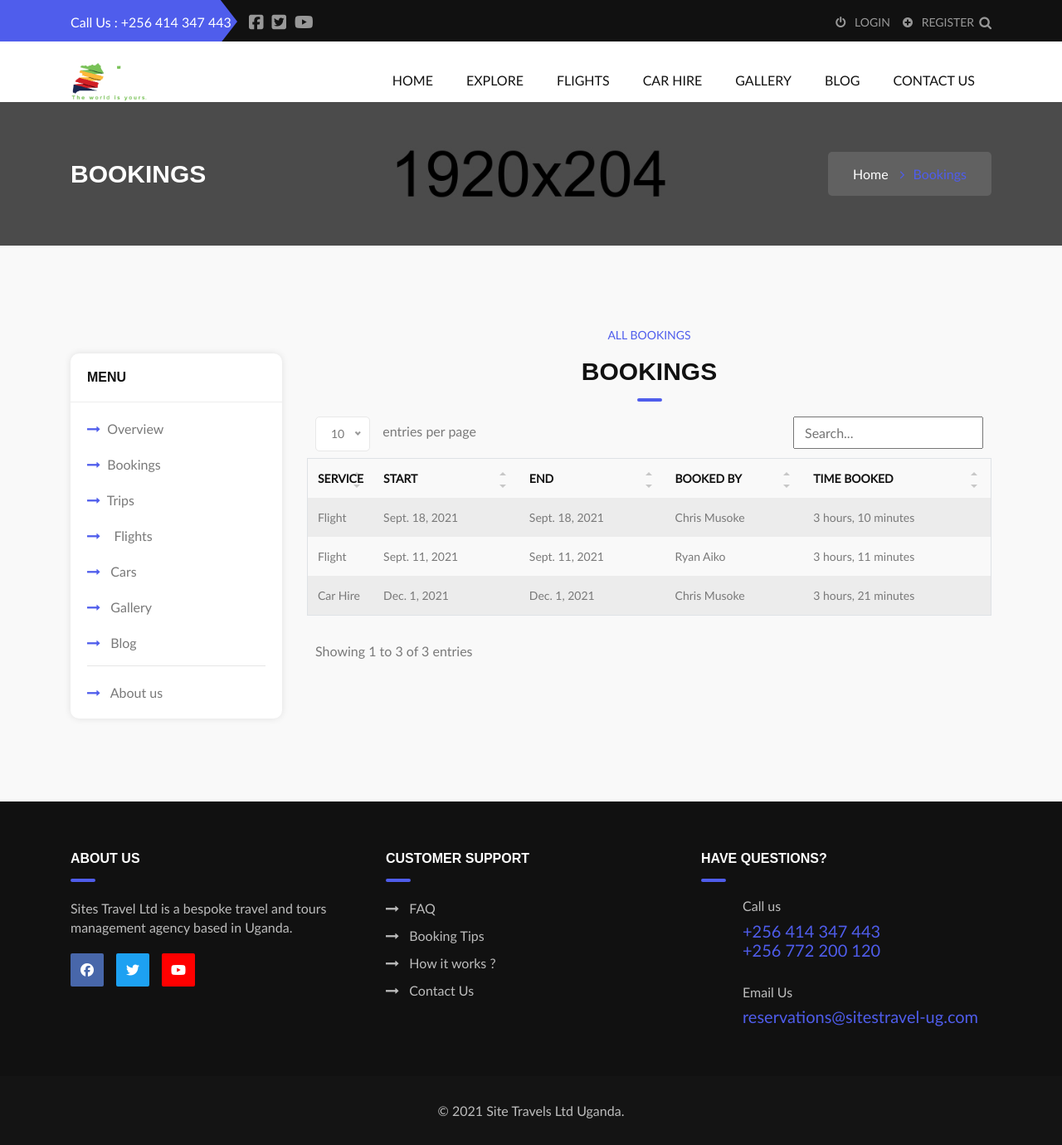
After one commit to munguriek/sites-travel, a Django app: page /bookings in a window 1280 px wide. The commit adds this page. Shown: the whole page at 83% size. Run offline with Django 3.2, Linux system fonts and the light colour scheme; data comes from the database, SQL or seed files in the repository; both versions use the stored data as it was after the commit; some libraries are stand-ins or nearby versions; some web fonts are replaced.

```diff
--- a/backend/myapp/forms.py
+++ b/backend/myapp/forms.py
@@ -98,7 +98,7 @@ class BookingForm(forms.ModelForm):
     class Meta:
         model = Booking
         fields = '__all__'
-        exclude = ('id', )
+        exclude = ('time_booked',)
 
 
 
@@ -121,7 +121,7 @@ class GoupTripBookingForm(forms.ModelForm):
     class Meta:
         model = Booking
         fields = '__all__'
-        exclude = ('id', 'car_hire', 'flight', 'flight_type', 'departure_date', 'adults', 'children', 'infants')
+        exclude = ('time_booked', 'car_hire', 'flight', 'flight_type', 'departure_date', 'adults', 'children', 'infants')
 
 
 class FlightBookingForm(forms.ModelForm):
@@ -139,7 +139,7 @@ class FlightBookingForm(forms.ModelForm):
     class Meta:
         model = Booking
         fields = '__all__'
-        exclude = ('trip', 'car_hire', 'pickup', 'dropoff', )
+        exclude = ('time_booked', 'trip', 'car_hire', 'pickup', 'dropoff', )
         widgets = {
             'departure_date': widgets.DateInput(attrs={'type': 'date'}),
         }
@@ -161,7 +161,7 @@ class CarHireBookingForm(forms.ModelForm):
     class Meta:
         model = Booking
         fields = '__all__'
-        exclude = ('flight', 'trip', 'flight_type', 'departure_date', 'pickup', 'dropoff',  'slots', 'adults', 'children', 'infants')
+        exclude = ('time_booked', 'flight', 'trip', 'flight_type', 'departure_date', 'pickup', 'dropoff',  'slots', 'adults', 'children', 'infants')
         widgets = {
             'start': widgets.DateInput(attrs={'type': 'date'}),
             'end': widgets.DateInput(attrs={'type': 'date'}),
--- a/backend/myapp/models.py
+++ b/backend/myapp/models.py
@@ -54,6 +54,7 @@ class Car(models.Model):
     image = models.ImageField(upload_to="cars")
     category = models.CharField(max_length=50, choices=CAR_CATEGORY)
     rating = models.PositiveIntegerField(default=0)
+    capacity = models.PositiveIntegerField(default=3)
 
     def __str__(self):
         return f"{self.make}"
@@ -144,7 +145,10 @@ class Booking(models.Model):
     infants = models.PositiveIntegerField(default=0) # For flight
     driven_by = models.CharField(max_length=40, choices=DRIVER, default='driver', null=True) # For car hire
     carhire_trip = models.CharField(max_length=100, choices=TRIP, default="up country") # For car hire
+    time_booked = models.DateTimeField(auto_now_add=True)
 
+    class Meta :
+       ordering = ['-time_booked']
 
     def __str__(self):
         return f"{self.full_name} booked {self.service}"
--- a/backend/myapp/urls.py
+++ b/backend/myapp/urls.py
@@ -23,7 +23,6 @@ urlpatterns = [
     path('packages', views.packages, name='packages'),
     path('flights', views.flights, name='flights'),
     path('cars', views.cars, name='cars'),
-
-
+    path('bookings', views.bookings, name='bookings'),
 
 ]
--- a/backend/myapp/views.py
+++ b/backend/myapp/views.py
@@ -5,6 +5,7 @@ from .forms import (TripForm, FlightForm, CarForm, GalleryForm, BookingForm, Gou
 # CarForm, AccomadationForm
 from . import *
 from django.contrib import messages
+from datetime import datetime, timedelta
 
 
 # Create your views here.
@@ -25,6 +26,7 @@ def group_trip(request, pk):
         instance = booking_form.save(commit=False)
         instance.trip.slots = instance.trip.slots - instance.slots
         instance.trip.save()
+        instance.time_booked = datetime.now()
         instance.save()
         messages.success(request, 'Group trip booked successfully')
         return redirect('group_trips')
@@ -54,6 +56,7 @@ def flight_detail(request, pk):
         initial={"service": "flight", "flight": flight })
     if booking_form.is_valid():
         instance = booking_form.save(commit=False)
+        instance.time_booked = datetime.now()
         instance.save()
         messages.success(request, 'Flight booked successfully')
         return redirect('flight_list')
@@ -78,6 +81,7 @@ def car_detail(request, pk):
         initial={"service": "car hire", "car": car })
     if booking_form.is_valid():
         instance = booking_form.save(commit=False)
+        instance.time_booked = datetime.now()
         instance.save()
         messages.success(request, 'Car hire registered successfully')
         return redirect('car_list')
@@ -131,19 +135,33 @@ def main(request):
     accom_upmarket = accomodation.filter(budget="up market").count()
 
     car_hires = Car.objects.all()
-    carhire_budget = car_hires.filter(budget="budget").count()
-    carhire_midrange = car_hires.filter(budget="mid range").count()
-    carhire_upmarket = car_hires.filter(budget="up market").count()
-
-    carhire_driver = car_hires.filter(driven_by="driver").count()
-    carhire_self = car_hires.filter(driven_by="self").count()
-
-    carhire_town = car_hires.filter(trip="town service").count()
-    carhire_upcountry = car_hires.filter(trip="upcountry").count()
+    # carhire_town = car_hires.filter(trip="town service").count()
+    # carhire_upcountry = car_hires.filter(trip="upcountry").count()
 
     bookings = Booking.objects.all()
     oneway_tickets = bookings.filter(flight_type="one way").count()
     return_tickets = bookings.filter(flight_type="return").count()
+
+    carhire_driver = bookings.filter(driven_by="driver").count()
+    carhire_self = bookings.filter(driven_by="self").count()
+
+    carhire_town = bookings.filter(carhire_trip="town service").count()
+    carhire_upcountry = bookings.filter(carhire_trip="upcountry").count()
+
+    latest_booking = bookings.latest('time_booked')
+    print(latest_booking)
+
+    # tomorrow = datetime.date.today() + timedelta(days=1)
+    # today = datetime.date.today()
+
+    # for bk in bookings:
+    #     bk_start = bk.start
+    #     if bk_start == today:
+    #         print("A booking starts today")
+    #         bk_today = "Today"
+    #     elif bk_start > today:
+    #         print("A booking starts tomorrow")
+    #         bk_tomoro = "tomoro"
 
     context = {
             "group_trips": group_trips,
@@ -151,15 +169,15 @@ def main(request):
             "accom_budget" : accom_budget,
             "accom_mid_range": accom_midrange,
             "accom_up_market": accom_upmarket,
-            "carhire_budget" : carhire_budget,
-            "carhire_midrange": carhire_midrange,
-            "carhire_upmarket": carhire_upmarket,
             "carhire_driver": carhire_driver,
             "carhire_self": carhire_self,
             "carhire_town": carhire_town,
             "carhire_upcountry": carhire_upcountry,
             "oneway_tickets": oneway_tickets,
             "return_tickets": return_tickets,
+            # "bk_today": bk_today,
+            # "bk_tomoro": bk_tomoro
+            "latest_booking": latest_booking,
     }
     return render(request, "admin/main.html", context)
 
@@ -210,3 +228,19 @@ def cars(request):
         'car_form': car_form,
     }
     return render(request, "admin/cars.html", context)
+
+
+def bookings(request):
+    bookings = Booking.objects.all()
+
+    booking_form = CarForm(request.POST or None, request.FILES or None)
+    if booking_form.is_valid():
+        instance = booking_form.save(commit=False)
+        instance.save()
+        messages.success(request, 'Booking saved successfully')
+        return redirect('bookings')
+    context = {
+        'bookings': bookings,
+        'booking_form': booking_form,
+    }
+    return render(request, "admin/bookings.html", context)
--- /dev/null
+++ b/backend/templates/admin/bookings.html
@@ -0,0 +1,128 @@
+{% extends 'base.html' %}
+{% load static %}
+{% load crispy_forms_tags %}
+{% load humanize %}
+{% block content %}
+
+<!-- hs Navigation End -->
+<!-- btc tittle Wrapper Start -->
+<div class="btc_tittle_main_wrapper">
+	<div class="btc_tittle_img_overlay"></div>
+	<div class="container">
+		<div class="row">
+			<div class="col-xl-6 col-lg-6 col-md-6 col-sm-12 col-12 full_width">
+				<div class="btc_tittle_left_heading">
+					<h1>Bookings</h1>
+				</div>
+			</div>
+			<div class="col-xl-6 col-lg-6 col-md-6 col-sm-12 col-12 full_width">
+				<div class="btc_tittle_right_heading">
+					<div class="btc_tittle_right_cont_wrapper">
+						<ul>
+							<li>
+								<a href="{% url 'index' %}">Home</a>
+								<i class="fa fa-angle-right"></i>
+							</li>
+							<li>Bookings</li>
+						</ul>
+					</div>
+				</div>
+			</div>
+		</div>
+	</div>
+</div>
+<!-- btc tittle Wrapper End -->
+
+
+<!-- Packages Start -->
+<div class="x_blog_sidebar_main_wrapper float_left padding_tb_100">
+	<div class="container">
+		<div class="row">
+			<!-- sidebar -->
+			{% include 'includes/sidebar.html' %}
+			<div class="col-xl-9 col-lg-8 col-md-12 col-sm-12 col-12">
+				<div class="x_carbooking_right_section_wrapper float_left">
+					<div class="row">
+						<div class="x_services_title_main_wrapper float_left padding_tb_10">
+							<div class="container">
+								<div class="row">
+									<div class="col-md-12">
+										<div class="x_offer_car_heading_wrapper x_offer_car_tb_heading_wrapper float_left">
+											<h4>All Bookings</h4>
+											<h3>Bookings</h3>
+											<!-- <p>Dashboard and Management console for Site Travel website</p> -->
+										</div>
+									</div>
+									<div class="col-xl-12 col-lg-12 col-md-12 col-sm-12 col-12 full_width">
+									<!-- modal start-->
+
+									{% comment %}
+									<button type="button" class="btn btn-primary btn-sm" data-toggle="modal" data-target="#exampleModal">
+										Add flight
+									</button>
+									{% endcomment %}
+									<div class="modal fade" id="exampleModal" tabindex="-1" aria-labelledby="exampleModalLabel" aria-hidden="true">
+										<div class="modal-dialog modal-dialog-centered modal-lg">
+										<div class="modal-content">
+											<div class="modal-header">
+											<h5 class="modal-title" id="exampleModalLabel">Modal title</h5>
+											<button type="button" class="close" data-dismiss="modal" aria-label="Close">
+												<span aria-hidden="true">&times;</span>
+											</button>
+											</div>
+											<div class="modal-body">
+												<form method="post" enctype='multipart/form-data'>
+													{% csrf_token %}
+													{{ flight_form |crispy }}
+													<div class="float-right">
+														<button type="button" class="btn btn-secondary" data-dismiss="modal">Close</button>
+														<button type="submit" class="btn btn-primary">Save</button>
+													</div>
+												</form>
+											</div>
+										</div>
+										</div>
+									</div>
+									<table id="myTable" class="table table-bordered table-hover table-striped table-responsive">
+										<thead>
+											<tr>
+												<th >Service</th>
+												<th >start</th>
+												<th >end</th>
+												<th>Booked by</th>
+												<th>Time Booked</th>
+											</tr>
+										</thead>
+										<tbody>
+
+											{% for booking  in bookings  %}
+											<tr>
+												<td>{{booking.service |title }}</td>
+												<td>{{booking.end}}</td>
+												<td>{{booking.end}}</td>
+												<td>{{booking.full_name |title }}</td>
+												<td>{{booking.time_booked |timesince }}</td>
+											</tr>
+											{% endfor %}
+										</tbody>
+										</table>
+									</div>
+
+								</div>
+							</div>
+						</div>
+
+						<!-- <div class="col-md-12">
+							<div class="x_car_acc_bottom_button float_left">
+								<p><i class="fa fa-info-circle"></i> &nbsp;Phasellus ornare, ante purus sa dolor.</p>
+							</div>
+						</div> -->
+					</div>
+				</div>
+			</div>
+		</div>
+	</div>
+</div>
+<!-- Packages End -->
+
+{% endblock %}
--- a/backend/templates/base.html
+++ b/backend/templates/base.html
@@ -153,7 +153,7 @@
 									</div>
 								</div>
 							</li>
-							<li> <a class="menu-button single_menu" href="{% url 'flight_list' %}">Ticketing</a></li>
+							<li> <a class="menu-button single_menu" href="{% url 'flight_list' %}">Flights</a></li>
 							<li> <a class="menu-button single_menu" href="{% url 'car_list' %}">Car Hire </a></li>
 							<li> <a class="menu-button single_menu" href="{% url 'gallery' %}">Gallery </a></li>
 							<li> <a class="menu-button single_menu" href="{% url 'blog_list' %}">Blog </a></li>
--- a/backend/templates/car-list.html
+++ b/backend/templates/car-list.html
@@ -57,9 +57,9 @@
 							<img src="{% static 'images/tb1.jpg' %}" alt="car image">
 							{% endif %}
 
-							<!-- <div class="btc_team_social_tb_wrapper">
-								<h3>{{package.slots}} slot left</h3>
-							</div> -->
+							<div class="btc_team_social_tb_wrapper">
+								<h3>Capacity: {{car.capacity}} seats </h3>
+							</div>
 						</div>
 						<div class="btc_team_img_bot_cont_wrapper">
 							<h4><a href="#"> {{car.make}}</a></h4>
--- a/backend/templates/includes/sidebar.html
+++ b/backend/templates/includes/sidebar.html
@@ -9,11 +9,17 @@
                     <div class="jp_rightside_job_categories_content">
                         <ul>
                             <li>
-                                <i class="fa fa-long-arrow-right"></i>&nbsp;&nbsp;<a href="{% url 'packages' %}">Packages</a>
+                                <i class="fa fa-long-arrow-right"></i>&nbsp;&nbsp;<a href="{% url 'main' %}">Overview</a>
+                            </li>
+                            <li>
+                                <i class="fa fa-long-arrow-right"></i>&nbsp;&nbsp;<a href="{% url 'bookings' %}">Bookings</a>
+                            </li>
+                            <li>
+                                <i class="fa fa-long-arrow-right"></i>&nbsp;&nbsp;<a href="{% url 'packages' %}">Trips</a>
                             </li>
                             <li>
                                 <i class="fa fa-long-arrow-right"></i>
-                                <a href="{% url 'flights' %}"> &nbsp; &nbsp; Flights  </a>
+                                <a href="{% url 'flights' %}"> &nbsp;&nbsp; Flights  </a>
                             </li>
                             <li>
                                 <i class="fa fa-long-arrow-right"></i>
--- a/backend/templates/index.html
+++ b/backend/templates/index.html
@@ -144,7 +144,7 @@
 									</div>
 								</div>
 							</li>
-							<li> <a class="menu-button single_menu" href="{% url 'flights' %}">Ticketing</a></li>
+							<li> <a class="menu-button single_menu" href="{% url 'flights' %}">Flights</a></li>
 							<li> <a class="menu-button single_menu" href="{% url 'cars' %}">Car Hire </a></li>
 							<li> <a class="menu-button single_menu" href="{% url 'gallery' %}">Gallery </a></li>
 							<li> <a class="menu-button single_menu" href="{% url 'blog_list' %}">Blog </a></li>
```
Also changed, not shown: backend/templates/admin/main.html (+9 -21 lines), backend/db.sqlite3, backend/media/flights/africa_tech_event_Y4Uc51P.jpg (added), backend/media/package/africans_bLlMNTW.jpeg (added), backend/myapp/migrations/0003_car_car.py (added), backend/myapp/migrations/0004_rename_car_car_capacity.py (added), backend/myapp/migrations/0005_auto_20211129_1313.py (added).
